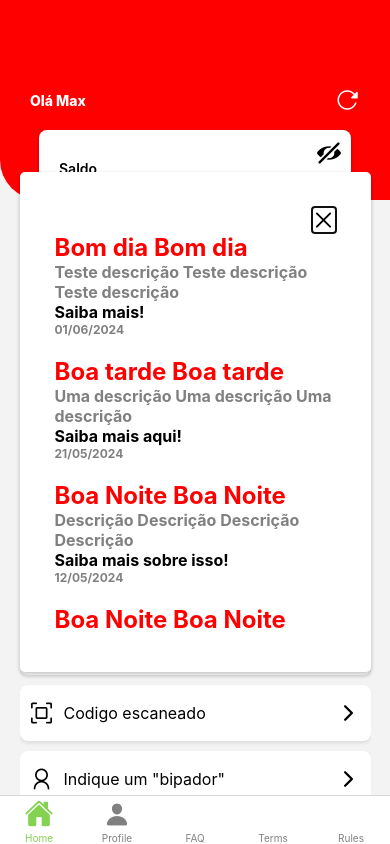
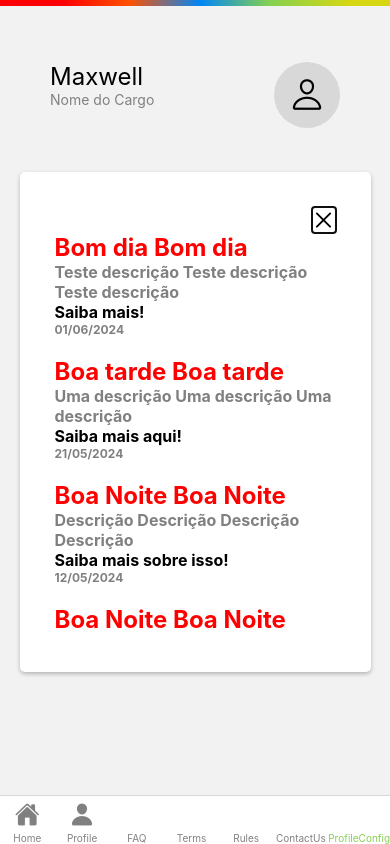
Before and after one commit to MonkeysTec/ProMais, a React Native app: screen /ProfileConfig in a window 390 px wide. Built offline with nearby package versions, Linux system fonts and the light colour scheme.

Commit message:
ContactUsPage

```diff
--- a/package.json
+++ b/package.json
@@ -11,6 +11,7 @@
   "dependencies": {
     "@react-native-async-storage/async-storage": "^1.23.1",
     "@react-native-masked-view/masked-view": "^0.3.1",
+    "@react-native-picker/picker": "^2.7.6",
     "@react-navigation/bottom-tabs": "^6.5.20",
     "@react-navigation/native": "^6.1.17",
     "@react-navigation/stack": "^6.3.29",
--- a/src/routes/AuthRoute.tsx
+++ b/src/routes/AuthRoute.tsx
@@ -11,6 +11,8 @@
 import FAQScreen from '../screens/FAQ';
 import TermsScreen from '../screens/Terms';
 import RulesScreen from '../screens/Regras';
+import ContactUsScreen from '../screens/ContactUs';
+import ProfileConfigScreen from '../screens/ProfileConfig';
 
 const Tab = createBottomTabNavigator();
 
@@ -42,6 +44,8 @@
     <Tab.Screen name="FAQ" options={{ headerShown: false }}   component={FAQScreen} />
     <Tab.Screen name="Terms" options={{ headerShown: false }}   component={TermsScreen} />
     <Tab.Screen name="Rules" options={{ headerShown: false }}   component={RulesScreen} />
+    <Tab.Screen name="ContactUs" options={{ headerShown: false }}   component={ContactUsScreen} />
+    <Tab.Screen name="ProfileConfig" options={{ headerShown: false }}   component={ProfileConfigScreen} />
 
   </Tab.Navigator>
 );
@@ -65,7 +69,8 @@
       <Stack.Screen name="FAQ"  component={TabNavigator} />
       <Stack.Screen name="Terms"  component={TabNavigator} />
       <Stack.Screen name="Rules"  component={TabNavigator} />
-
+      <Stack.Screen name="ContactUs"  component={TabNavigator} />
+      <Stack.Screen name="ProfileConfig" component={ProfileConfigScreen} />
 
 
 
--- /dev/null
+++ b/src/screens/ContactUs/index.tsx
@@ -0,0 +1,123 @@
+import React, { useEffect, useState } from 'react';
+import { View, Text, StyleSheet, TouchableOpacity, ScrollView, Image, TextInput } from 'react-native';
+import { Ionicons } from '@expo/vector-icons';
+import { Picker } from '@react-native-picker/picker';
+
+
+
+const ContactUsScreen: React.FC = () => {
+  const [name, setName] = useState('');
+  const [assunto, setAssunto] = useState('');
+  const [descrição, setDescrição] = useState('');
+
+  const aboutOptions = [
+    'Acesso',
+    'Elogio',
+    'Reclamação',
+    'Sugestão',
+    'Dúvidas',
+    'Redefinição de senha',
+    'Outros'
+  ]
+
+  return (
+    <View style={styles.container}>
+      <View style={styles.containerRed}>
+        <Text style={{ color: 'white', fontWeight: '800' }}>Olá Max</Text>
+        <Ionicons name="reload" size={24} color="white" />
+      </View>
+      <View style={{ width: '100%', height: '100%', padding: 30 }}  >
+
+        <View style={{ marginBottom:20}}>
+          <Text style={{ color: 'red', fontWeight: '800', fontSize: 29 }} >Fale conosco</Text>
+        </View>
+        <View  >
+          <TextInput
+            value={name}
+            onChangeText={text => setName(text)}
+            placeholder="Nome"
+            style={{ borderRadius: 50, marginBottom:20,
+              borderWidth: 2, borderColor: 'grey', padding: 5, paddingLeft: 30, width:'100%',
+              height:50 }}
+          />
+        </View>
+        <View style={{ borderRadius: 50, marginBottom:20, borderWidth: 2, borderColor: 'grey',
+        padding: 5, width:'100%', height:50  }} >
+          <Picker
+            style={{bottom:10}}
+            selectedValue={assunto}
+            onValueChange={itemValue => setAssunto(itemValue)}
+
+          >
+            {aboutOptions.map((item, index) => (
+              <Picker.Item label={item} value={index} key={index} />
+            ))}
+          </Picker>
+        </View>
+        <View style={{ borderTopStartRadius: 20, borderTopEndRadius: 20, borderBottomStartRadius: 20,
+        borderBottomEndRadius: 20,
+        marginBottom:20,borderWidth: 2, borderColor: 'grey',
+          width:'100%', height:180 }} >
+          <TextInput
+           style={{
+            marginBottom:20,
+              padding: 5, paddingLeft:8, width:'100%', height:180 }}
+            value={descrição}
+            onChangeText={text => setDescrição(text)}
+            placeholder="Descrição"
+            multiline
+            numberOfLines={4}
+          />
+        </View>
+        <View>
+          <TouchableOpacity style={styles.button}>
+            <Text style={styles.buttonText}>Enviar</Text>
+          </TouchableOpacity>
+        </View>
+      </View>
+
+    </View>
+  );
+};
+
+const styles = StyleSheet.create({
+
+  container: {
+    flex: 1,
+
+    backgroundColor: '#F3F3F3',
+  }, text: {
+    marginTop: 30,
+    fontSize: 20,
+    fontWeight: 'bold',
+    color: '#000000',
+    textShadowColor: '#000',
+    textShadowOffset: { width: 1, height: 1 },
+    textShadowRadius: 1,
+    width: '100%',
+  },
+  containerRed: {
+    backgroundColor: 'red',
+    height: 150,
+    width: '100%',
+    paddingHorizontal: 30,
+    justifyContent: 'space-between',
+    borderBottomLeftRadius: 40,
+    flexDirection: 'row',
+    alignItems: 'center',
+  },
+  button: {
+    alignItems: 'center',
+    backgroundColor: '#85D151',
+    paddingVertical: 10,
+    paddingHorizontal: 20,
+    borderRadius: 200,
+    width: 200
+  },
+  buttonText: {
+    color: 'white',
+    fontSize: 16,
+  },
+});
+
+export default ContactUsScreen;
--- a/src/screens/Profile/index.tsx
+++ b/src/screens/Profile/index.tsx
@@ -88,7 +88,7 @@
           </TouchableOpacity>
           <TouchableOpacity
             style={{ flexDirection: 'row', alignItems: 'center', gap: 10 }}
-            onPress={() => { }}
+            onPress={() =>  navigation.navigate('ContactUs')}
           >
             <View style={{
               backgroundColor: '#D8D8D8', width: 32, height: 32,
--- a/src/screens/ProfileConfig/index.tsx
+++ b/src/screens/ProfileConfig/index.tsx
@@ -0,0 +1,182 @@
+import React, { useState } from 'react';
+import { View, Text, Button, StyleSheet, SafeAreaView, Image, TouchableOpacity, TextInput, Alert, Linking } from 'react-native';
+import { RainbowLine } from '../../components/RainbowLine';
+import { MaterialIcons } from '@expo/vector-icons';
+import EvilIcons from '@expo/vector-icons/EvilIcons';
+import Octicons from '@expo/vector-icons/Octicons';
+import Ionicons from '@expo/vector-icons/Ionicons';
+import FontAwesome5 from '@expo/vector-icons/FontAwesome5';
+import Feather from '@expo/vector-icons/Feather';
+import AntDesign from '@expo/vector-icons/AntDesign';
+import { useNavigation } from '@react-navigation/native';
+
+const ProfileConfigScreen: React.FC = () => {
+  const navigation = useNavigation();
+  const loadInBrowser = (url:any) => {
+    Linking.openURL(url).catch(err => console.error("Couldn't load page", err));
+  };
+
+  return (
+    <View style={styles.container}>
+      <SafeAreaView />
+      <RainbowLine />
+      <View style={styles.insideContainer}>
+        <View style={{ flexDirection: 'row', justifyContent: 'space-between' }} >
+          <View>
+            <Text style={{ color: 'black', fontSize: 24 }} >
+              Maxwell
+            </Text>
+            <Text style={{ color: 'grey', fontSize: 14 }}>
+              Nome do Cargo
+            </Text>
+
+          </View>
+          <View>
+            <TouchableOpacity
+              style={{ flexDirection: 'row', alignItems: 'center', gap: 10 }}
+              onPress={() => { }}
+            >
+              <View style={{
+                backgroundColor: '#D8D8D8', width: 66, height: 66,
+                alignItems: 'center',
+                justifyContent: 'center', borderRadius: 50
+              }}>
+
+                <Ionicons name="person-outline" size={35} color="black" />
+              </View>
+
+            </TouchableOpacity>
+          </View>
+
+        </View>
+
+      </View>
+      <View style={{ flexDirection: 'column' }}>
+
+        <View style={{ paddingHorizontal: 40, gap: 15, marginBottom: 20 }} >
+          <Text style={{ color: 'grey' }}  >
+            Ajuda
+          </Text>
+          <TouchableOpacity
+            style={{ flexDirection: 'row', alignItems: 'center', gap: 10 }}
+            onPress={() => { }}
+          >
+            <View style={{
+              backgroundColor: '#D8D8D8', width: 32, height: 32,
+              alignItems: 'center',
+              justifyContent: 'center', borderRadius: 50
+            }}>
+
+              <Octicons name="gear" size={20} color="black" />
+            </View>
+            <Text>Configurações</Text>
+          </TouchableOpacity>
+          <TouchableOpacity
+            style={{ flexDirection: 'row', alignItems: 'center', gap: 10 }}
+            onPress={() =>  navigation.navigate('FAQ')}
+          >
+            <View style={{
+              backgroundColor: '#D8D8D8', width: 32, height: 32,
+              alignItems: 'center',
+              justifyContent: 'center', borderRadius: 50
+            }}>
+
+              <Ionicons name="chatbox-outline" size={20} color="black" />
+
+            </View>
+            <Text>FAQ</Text>
+          </TouchableOpacity>
+          <TouchableOpacity
+            style={{ flexDirection: 'row', alignItems: 'center', gap: 10 }}
+            onPress={() =>  navigation.navigate('ContactUs')}
+          >
+            <View style={{
+              backgroundColor: '#D8D8D8', width: 32, height: 32,
+              alignItems: 'center',
+              justifyContent: 'center', borderRadius: 50
+            }}>
+
+              <FontAwesome5 name="headset" size={20} color="black" />
+            </View>
+            <Text>Fale conosco</Text>
+          </TouchableOpacity>
+          <TouchableOpacity
+            style={{ flexDirection: 'row', alignItems: 'center', gap: 10 }}
+            onPress={() => { loadInBrowser('https://totalenergies.pt/os-nossos-servicos/servicos/lubconsult') }}
+          >
+            <View style={{
+              backgroundColor: '#D8D8D8', width: 32, height: 32,
+              alignItems: 'center',
+              justifyContent: 'center', borderRadius: 50
+            }}>
+
+              <Feather name="droplet" size={24} color="black" />
+            </View>
+            <Text>LubConsult</Text>
+          </TouchableOpacity>
+        </View>
+        <View style={{ paddingHorizontal: 40, gap: 15 }} >
+          <Text style={{ color: 'grey' }}  >
+            Termos de uso
+          </Text>
+          <TouchableOpacity
+            style={{ flexDirection: 'row', alignItems: 'center', gap: 10 }}
+            onPress={() =>  navigation.navigate('Rules')}
+          >
+            <View style={{
+              backgroundColor: '#D8D8D8', width: 32, height: 32,
+              alignItems: 'center',
+              justifyContent: 'center', borderRadius: 50
+            }}>
+
+              <Feather name="book" size={20} color="black" />
+            </View>
+            <Text>Regras</Text>
+          </TouchableOpacity>
+          <TouchableOpacity
+            style={{ flexDirection: 'row', alignItems: 'center', gap: 10 }}
+            onPress={() =>  navigation.navigate('Terms')}
+          >
+            <View style={{
+              backgroundColor: '#D8D8D8', width: 32, height: 32,
+              alignItems: 'center',
+              justifyContent: 'center', borderRadius: 50
+            }}>
+
+              <AntDesign name="bars" size={20} color="black" />
+            </View>
+            <Text>Políticas</Text>
+          </TouchableOpacity>
+
+
+
+
+        </View>
+
+        <View>
+
+        </View>
+      </View>
+
+    </View>
+  );
+};
+
+const styles = StyleSheet.create({
+  container: {
+    flex: 1,
+    justifyContent: 'flex-start',
+    width: '100%',
+  },
+
+
+  insideContainer: {
+
+    width: '100%',
+    padding: 50
+  },
+
+
+});
+
+export default ProfileConfigScreen;
```
Also changed, not shown: 2 other files (tests, documents, lock files or other folders).
